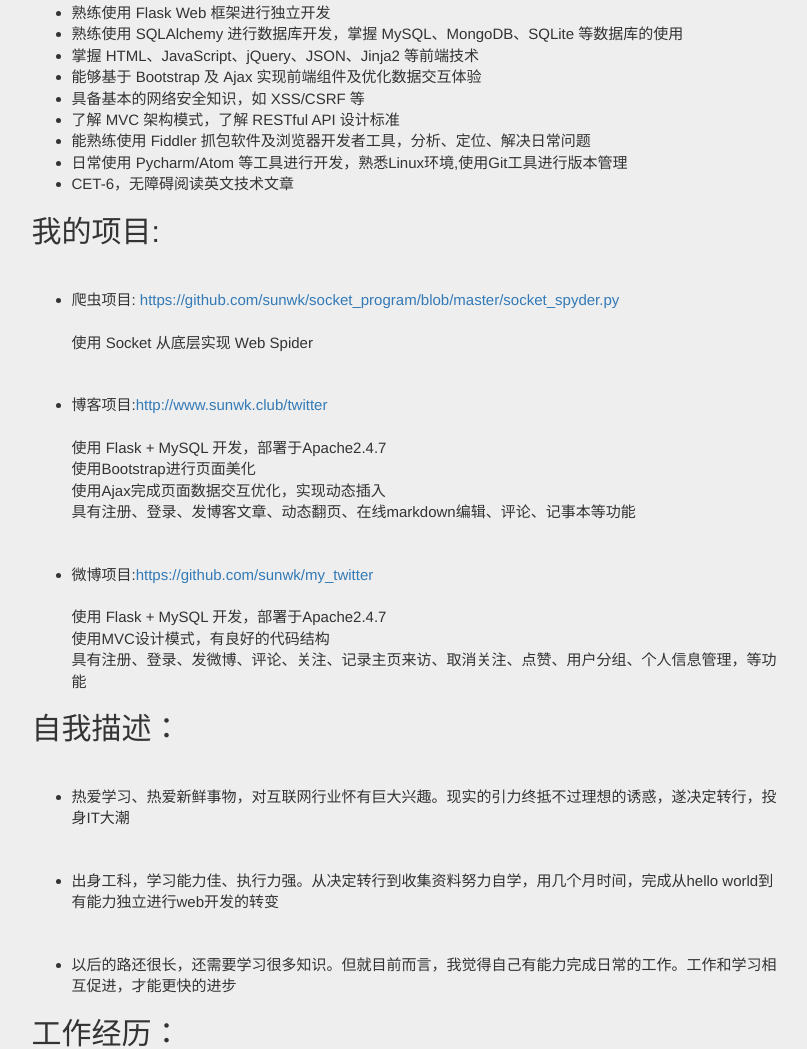
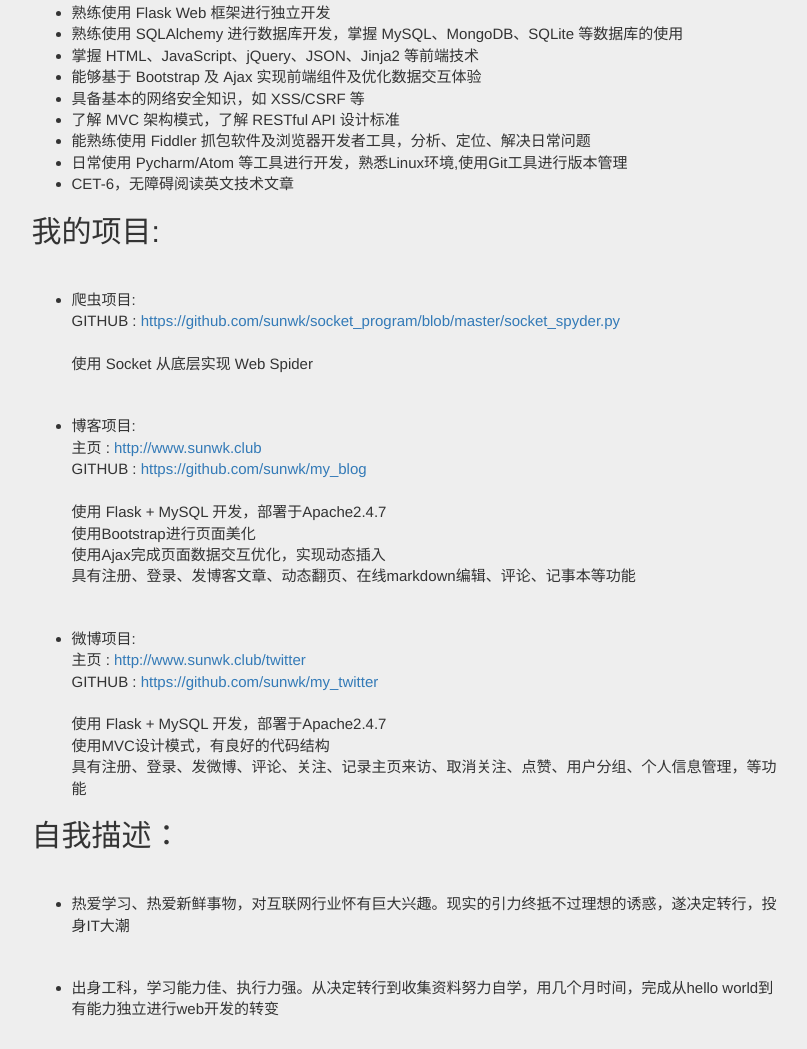
Before and after one commit to sunwk/my_blog, a Flask app: template templates/aboutme.html in a window 1280 px wide. Shown: the part 674-1723 px from the top of the page, without its empty margins (331-1138 px from the left). Run offline with Flask 2, Linux system fonts and the light colour scheme; the template is opened without the code that fills it, so the values that code supplies are empty; some libraries are stand-ins or nearby versions.

Commit message:
页面调整

```diff
--- a/templates/aboutme.html
+++ b/templates/aboutme.html
@@ -156,20 +156,25 @@
                             <h3>我的项目: </h3>
                             <hr>
                             <ul>
-                                <li>爬虫项目:<a href="https://github.com/sunwk/socket_program/blob/master/socket_spyder.py">
-                                    https://github.com/sunwk/socket_program/blob/master/socket_spyder.py</a>
-                                    <br><br>
+                                <li>爬虫项目:
+                                    <br>
+                                    GITHUB : <a href="https://github.com/sunwk/socket_program/blob/master/socket_spyder.py">
+                                    https://github.com/sunwk/socket_program/blob/master/socket_spyder.py</a><br><br>
                                     使用 Socket 从底层实现 Web Spider</li>
                                 <hr>
-                                <li>博客项目:<a href="http://www.sunwk.club/twitter ">http://www.sunwk.club/twitter </a>
-                                    <br><br>
+                                <li>博客项目:
+                                    <br>
+                                    主页 : <a href="http://www.sunwk.club">http://www.sunwk.club</a><br>
+                                    GITHUB : <a href="https://github.com/sunwk/my_blog">https://github.com/sunwk/my_blog</a><br><br>
                                     使用 Flask + MySQL 开发，部署于Apache2.4.7<br>
                                     使用Bootstrap进行页面美化<br>
                                     使用Ajax完成页面数据交互优化，实现动态插入<br>
                                     具有注册、登录、发博客文章、动态翻页、在线markdown编辑、评论、记事本等功能</li>
                                 <hr>
-                                <li>微博项目:<a href="https://github.com/sunwk/my_twitter">https://github.com/sunwk/my_twitter</a>
-                                    <br><br>
+                                <li>微博项目:
+                                    <br>
+                                    主页 : <a href="http://www.sunwk.club/twitter">http://www.sunwk.club/twitter</a><br>
+                                    GITHUB : <a href="https://github.com/sunwk/my_twitter">https://github.com/sunwk/my_twitter</a><br><br>
                                     使用 Flask + MySQL 开发，部署于Apache2.4.7<br>
                                     使用MVC设计模式，有良好的代码结构<br>
                                     具有注册、登录、发微博、评论、关注、记录主页来访、取消关注、点赞、用户分组、个人信息管理，等功能</li>
```
